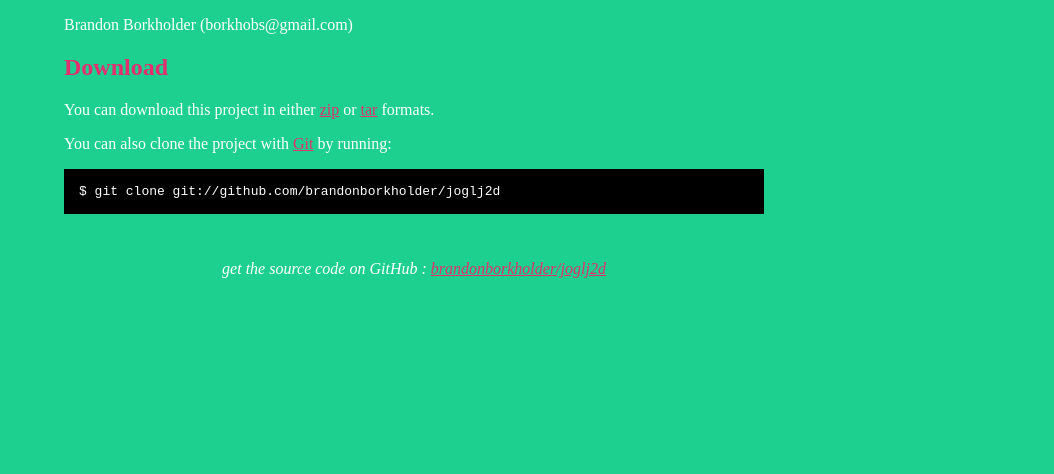
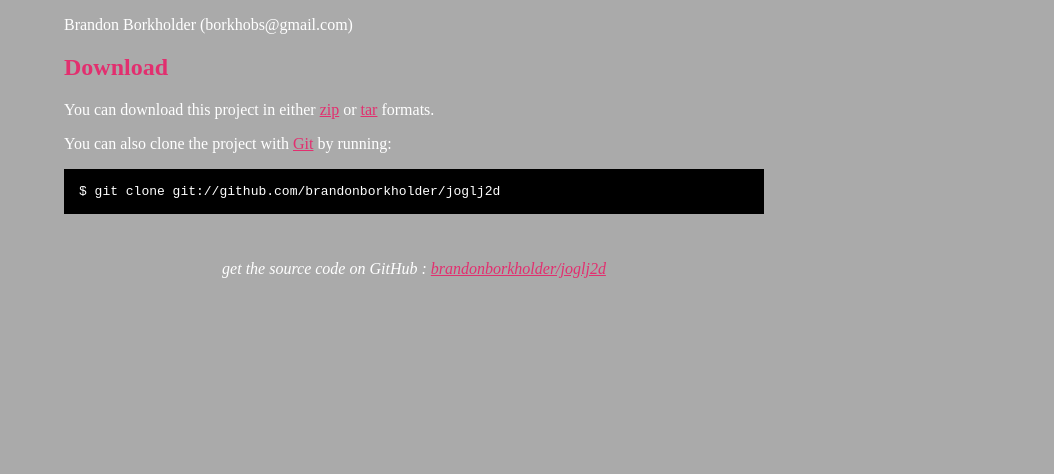
Before and after one commit to brandonborkholder/glg2d, a plain HTML site: page index.html in a window 1280 px wide. Shown: the part 326-800 px from the top of the page, without its empty margins (226-1280 px from the left). Drawn offline with Linux system fonts and the light colour scheme.

Commit message:
Changed background color to something less obnoxious

```diff
--- a/index.html
+++ b/index.html
@@ -10,7 +10,7 @@
 	<style type="text/css">
 		body {
   		margin-top: 1.0em;
-  		background-color: #1dd090;
+  		background-color: #aaaaaa;
 		  font-family: "Helvetica,Arial,FreeSans";
   		color: #ffffff;
     }
```
